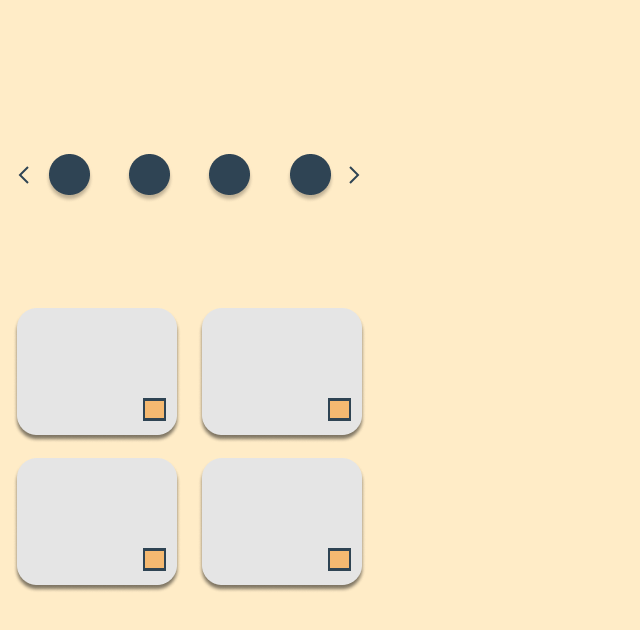
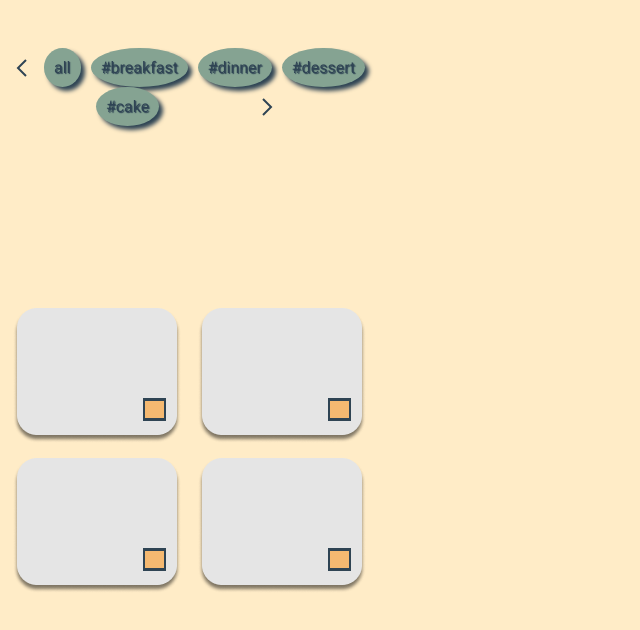
Before and after one commit to ann-kathrein/FEND_Team4-Recipe, a website built with Parcel: page src/html/Favourites/index.html in a window 1280 px wide. Shown: the whole page, without its empty margins (0-640 px from the left). Built offline with nearby package versions, Linux system fonts and the light colour scheme.

Commit message:
New update

```diff
--- a/src/html/Favourites/index.html
+++ b/src/html/Favourites/index.html
@@ -41,30 +41,33 @@
 
 <body>
     <div class="background-main">
-        <div class="slider-main">
-            <div class="left-arrow-image">
-                <img src="./images/arrows/chevron-left.svg">
-            </div>
-            <div class="category1">
-                <img src="./images/elips/Ellipse 4.png">
-                <div class="c1-text">
-                </div>
-            </div>
-            <div class="category2">
-                <img src="./images/elips/Ellipse 4.png">
-            </div>
-            <div class="category3">
-                <img src="./images/elips/Ellipse 4.png">
-            </div>
-            <div class="category4">
-                <img src="./images/elips/Ellipse 4.png">
-            </div>
-            <div class="category1">
+        <div class="categorys" id="categorys">
+            <svg width="24" height="24" viewBox="0 0 24 24" fill="none" xmlns="http://www.w3.org/2000/svg">
+                <path fill-rule="evenodd" clip-rule="evenodd"
+                    d="M9.41421 12L16.7071 19.2929L15.2929 20.7071L6.58578 12L15.2929 3.29289L16.7071 4.70711L9.41421 12Z"
+                    fill="#2F4454" />
+            </svg>
+            <button class="category" data-category="all">
+                all
+            </button>
+            <button class="category" data-category="breakfast">
+                #breakfast
+            </button>
+            <button class="category" data-category="dinner">
+                #dinner
+            </button>
+            <button class="category" data-category="dessert">
+                #dessert
+            </button>
+            <button class="category" data-category="cake">
+                #cake
+            </button>
 
-            </div>
-            <div class="right-arrow-image">
-                <img src="./images/arrows/chevron-right.svg">
-            </div>
+            <svg width="24" height="24" viewBox="0 0 24 24" fill="none" xmlns="http://www.w3.org/2000/svg">
+                <path fill-rule="evenodd" clip-rule="evenodd"
+                    d="M14.5858 12L7.29289 4.70711L8.70711 3.29289L17.4142 12L8.70711 20.7071L7.29289 19.2929L14.5858 12Z"
+                    fill="#2F4454" />
+            </svg>
         </div>
 
         <div class="Rectangle-box1-2">
```
